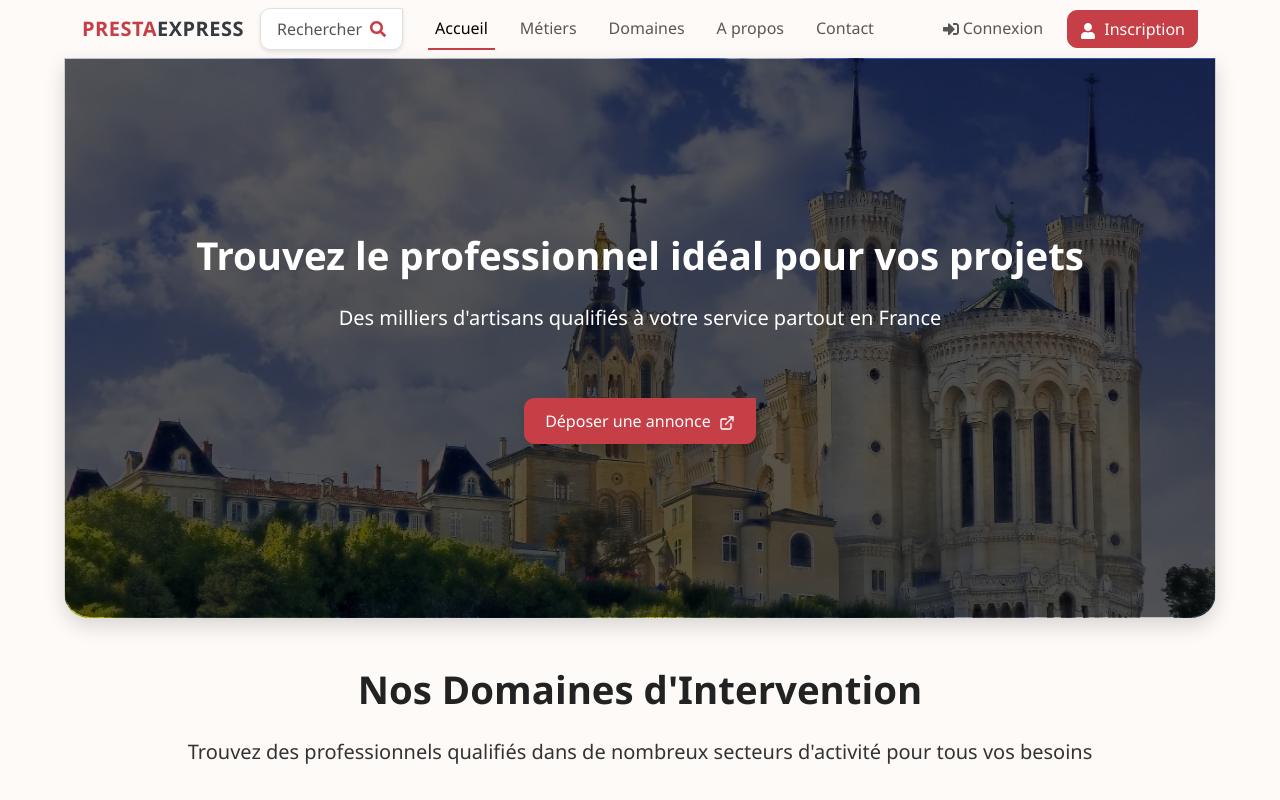
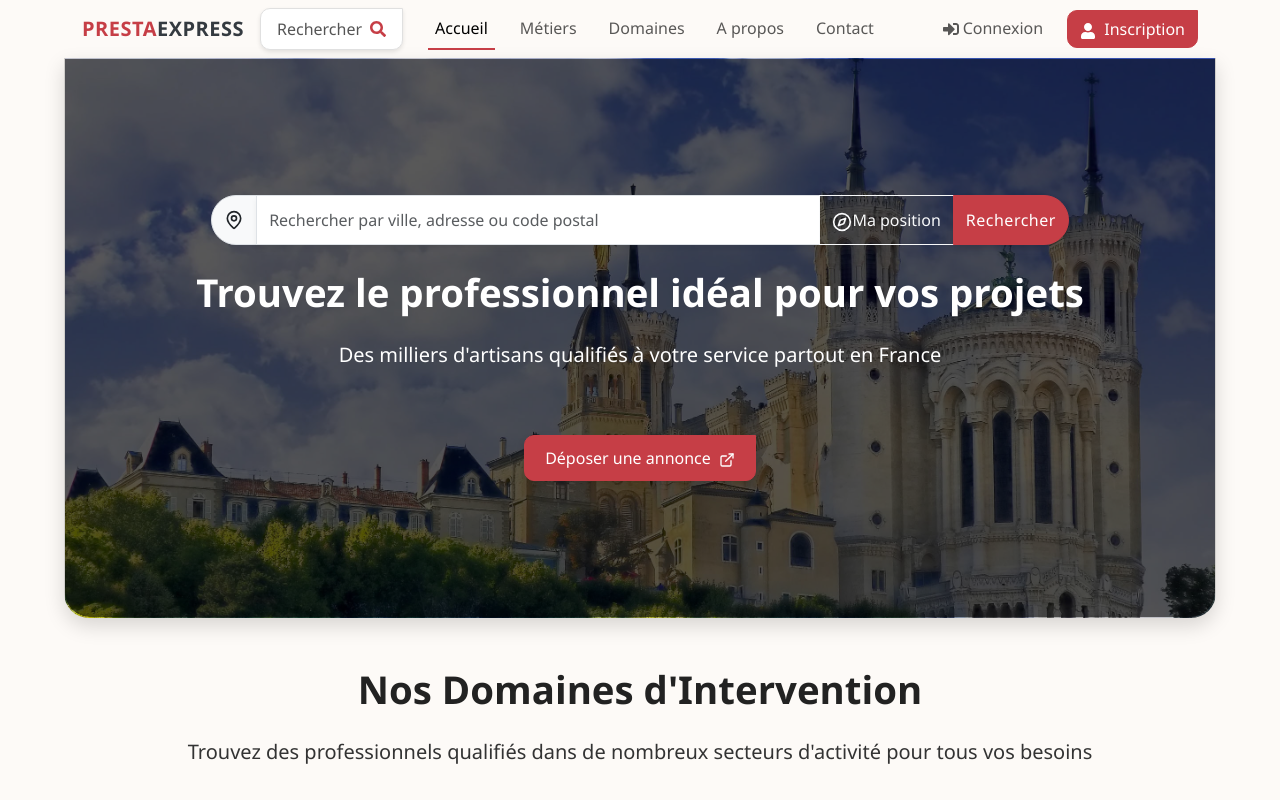
Before and after one commit to teamflp/presta-express-connect, a React (Vite) app: page / in a window 1280 px wide. Shown: the top 800 px of the page. Built offline with nearby package versions, Linux system fonts and the light colour scheme.

Commit message:
feat: Add geolocation search bar
Adds a geolocation search bar with a button above the "Trouvez le professionnel idéal pour vos projets" text.
The search bar allows searching by postal code, address, city, or current location.
Includes UX design and functionality for the geolocation feature.

```diff
--- a/package.json
+++ b/package.json
@@ -25,6 +25,7 @@
     "react": "^18.3.1",
     "react-bootstrap": "^2.10.4",
     "react-dom": "^18.3.1",
+    "react-hot-toast": "^2.5.2",
     "react-icons": "^5.2.1",
     "react-redux": "^9.1.2",
     "react-router-dom": "^6.24.1",
--- a/src/assets/styles/layout/header.css
+++ b/src/assets/styles/layout/header.css
@@ -176,6 +176,80 @@
   height: 61px; /* Hauteur de la navbar */
 }
 
+/* Styles pour la barre de recherche de localisation */
+.location-search-container {
+  width: 100%;
+  max-width: 900px;
+  margin: 0 auto 1.5rem;
+  padding: 0 15px;
+}
+
+.location-search-form {
+  width: 100%;
+}
+
+.location-search-input {
+  height: 50px;
+  border: none;
+  padding-left: 15px;
+  font-size: 1rem;
+  background-color: #ffffff;
+  box-shadow: 0 4px 6px rgba(0, 0, 0, 0.05) !important;
+  border-radius: 0 !important;
+}
+
+.location-search-input:focus {
+  box-shadow: 0 4px 12px rgba(198, 62, 70, 0.15) !important;
+  border-color: #C63E46 !important;
+}
+
+.location-search-icon {
+  background-color: #ffffff;
+  border: none;
+  border-radius: 50px 0 0 50px !important;
+  padding: 0.75rem 1rem;
+  color: #C63E46;
+}
+
+.geolocation-button {
+  display: flex;
+  align-items: center;
+  justify-content: center;
+  gap: 8px;
+  background-color: rgba(255, 255, 255, 0.85);
+  color: #343a40;
+  border: none;
+  padding: 0.5rem 1rem;
+  z-index: 10;
+  transition: all 0.3s ease;
+  border-radius: 0;
+}
+
+.geolocation-button:hover,
+.geolocation-button:focus {
+  background-color: #ffffff;
+  color: #C63E46;
+  box-shadow: 0 4px 8px rgba(0, 0, 0, 0.1);
+}
+
+.geolocation-button:disabled {
+  background-color: rgba(255, 255, 255, 0.5);
+  color: #999;
+  cursor: not-allowed;
+}
+
+.geolocation-text {
+  display: inline-block;
+}
+
+.search-submit-button {
+  border-radius: 0 50px 50px 0 !important;
+  padding: 0.5rem 1.5rem;
+  font-weight: 500;
+  letter-spacing: 0.5px;
+  box-shadow: 0 4px 6px rgba(0, 0, 0, 0.1);
+}
+
 @media (max-width: 991.98px) {
   .navbar-brand {
     font-size: 1.25rem;
@@ -188,4 +262,24 @@
   .header-spacing {
     height: 53px; /* Hauteur de la navbar en version mobile */
   }
+
+  .geolocation-text {
+    display: none;
+  }
+
+  .search-submit-button {
+    padding: 0.5rem 1rem;
+  }
 }
+
+@media (max-width: 575.98px) {
+  .location-search-container {
+    margin-bottom: 1rem;
+  }
+
+  .location-search-input,
+  .geolocation-button,
+  .search-submit-button {
+    height: 45px;
+  }
+}
--- a/src/components/Header/partials/ImageHeader.tsx
+++ b/src/components/Header/partials/ImageHeader.tsx
@@ -2,8 +2,8 @@
 import { useState, useEffect } from 'react';
 import { Card, Button } from 'react-bootstrap';
 import Background from '../../../assets/images/lyon.jpg';
-import SearchButton from './SearchButton';
 import { ExternalLink } from 'lucide-react';
+import LocationSearchBar from './LocationSearchBar';
 
 function ImageHeader() {
     const [clicked, setClicked] = useState(false);
@@ -38,10 +38,11 @@ function ImageHeader() {
             <Card className="card-bg-image" style={{ background: `url(${Background}) no-repeat center center / cover`, height: '100%', borderRadius: '0px 0px 25px 25px', boxShadow: '0 8px 20px rgba(0, 0, 0, 0.15)' }}>
                 <div className="card-imageHeader" style={backgroundStyle}>
                     <div className="text-center px-3">
+                        <LocationSearchBar />
                         <h1 className="card-title text-white mb-4 fw-bold">Trouvez le professionnel idéal pour vos projets</h1>
                         <p className="text-white mb-5 fs-5">Des milliers d'artisans qualifiés à votre service partout en France</p>
                         <div className="d-flex justify-content-center">
-                            {!isLargeScreen && <SearchButton />}
+                            {/* Le SearchButton n'est plus nécessaire ici car nous avons notre barre de recherche de localisation */}
                         </div>
                         <Button
                             className={`mt-3 button-primary ${clicked ? 'clicked' : ''}`}
--- /dev/null
+++ b/src/components/Header/partials/LocationSearchBar.tsx
@@ -0,0 +1,126 @@
+
+import { useState, useEffect } from 'react';
+import { Button, Form, InputGroup } from 'react-bootstrap';
+import { MapPin, Compass } from 'lucide-react';
+import { useNavigate } from 'react-router-dom';
+import { toast } from 'react-hot-toast';
+
+function LocationSearchBar() {
+  const [searchTerm, setSearchTerm] = useState('');
+  const [placeholder, setPlaceholder] = useState('Rechercher par ville, adresse ou code postal');
+  const [isGeolocating, setIsGeolocating] = useState(false);
+  const navigate = useNavigate();
+
+  // Fonction pour gérer la recherche
+  const handleSearch = (e: React.FormEvent) => {
+    e.preventDefault();
+    if (searchTerm.trim()) {
+      navigate(`/search?location=${encodeURIComponent(searchTerm)}`);
+    } else {
+      toast.error('Veuillez entrer une adresse ou activer la géolocalisation');
+    }
+  };
+
+  // Fonction pour gérer la géolocalisation
+  const handleGeolocation = () => {
+    setIsGeolocating(true);
+    setPlaceholder('Récupération de votre position...');
+
+    if (!navigator.geolocation) {
+      toast.error('La géolocalisation n\'est pas prise en charge par votre navigateur');
+      setIsGeolocating(false);
+      return;
+    }
+
+    navigator.geolocation.getCurrentPosition(
+      (position) => {
+        // Utilisation de l'API de géocodage inverse pour obtenir l'adresse à partir des coordonnées
+        fetch(`https://nominatim.openstreetmap.org/reverse?format=json&lat=${position.coords.latitude}&lon=${position.coords.longitude}&zoom=18&addressdetails=1`)
+          .then(response => response.json())
+          .then(data => {
+            // Formatage de l'adresse récupérée
+            const city = data.address.city || data.address.town || data.address.village || '';
+            const postcode = data.address.postcode || '';
+
+            // Mise à jour du champ de recherche
+            const locationStr = city ? `${city}${postcode ? ', ' + postcode : ''}` : 'Position actuelle';
+            setSearchTerm(locationStr);
+
+            // Message de succès
+            toast.success('Position récupérée avec succès');
+          })
+          .catch(err => {
+            console.error('Erreur lors de la géolocalisation inverse:', err);
+            toast.error('Impossible de déterminer votre adresse');
+            setSearchTerm('Position actuelle');
+          })
+          .finally(() => {
+            setPlaceholder('Rechercher par ville, adresse ou code postal');
+            setIsGeolocating(false);
+          });
+      },
+      (error) => {
+        console.error('Erreur de géolocalisation:', error);
+
+        // Messages d'erreur personnalisés selon le type d'erreur
+        let errorMessage = 'Erreur lors de la récupération de votre position';
+
+        if (error.code === 1) {
+          errorMessage = 'Accès à la localisation refusé. Veuillez autoriser l\'accès à votre position.';
+        } else if (error.code === 2) {
+          errorMessage = 'Position indisponible. Veuillez réessayer plus tard.';
+        } else if (error.code === 3) {
+          errorMessage = 'Délai d\'attente dépassé. Veuillez réessayer.';
+        }
+
+        toast.error(errorMessage);
+        setIsGeolocating(false);
+        setPlaceholder('Rechercher par ville, adresse ou code postal');
+      },
+      {
+        enableHighAccuracy: true,
+        timeout: 10000,
+        maximumAge: 0
+      }
+    );
+  };
+
+  return (
+    <div className="location-search-container">
+      <Form onSubmit={handleSearch} className="location-search-form">
+        <InputGroup>
+          <InputGroup.Text className="location-search-icon">
+            <MapPin size={20} />
+          </InputGroup.Text>
+          <Form.Control
+            type="text"
+            placeholder={placeholder}
+            value={searchTerm}
+            onChange={(e) => setSearchTerm(e.target.value)}
+            className="location-search-input"
+            aria-label="Location search"
+          />
+          <Button
+            variant="outline-light"
+            onClick={handleGeolocation}
+            disabled={isGeolocating}
+            className="geolocation-button"
+            title="Utiliser ma position actuelle"
+          >
+            <Compass size={20} />
+            <span className="geolocation-text">Ma position</span>
+          </Button>
+          <Button
+            type="submit"
+            variant="primary"
+            className="search-submit-button"
+          >
+            Rechercher
+          </Button>
+        </InputGroup>
+      </Form>
+    </div>
+  );
+}
+
+export default LocationSearchBar;
```
Also changed, not shown: 1 other file (tests, documents, lock files or other folders).
